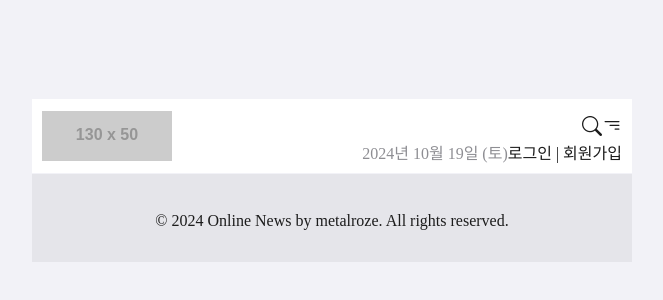
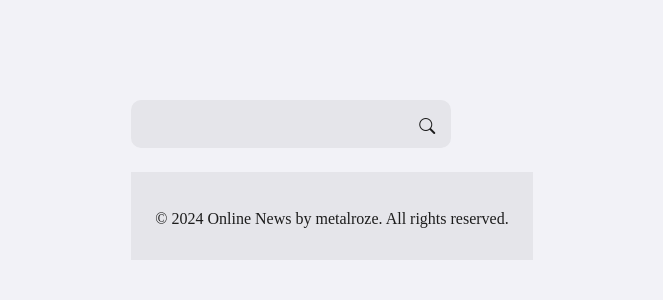
Before and after one commit to MetalRoze/OnlineNews_FE, a React (Vite) app: page /request-manage in a window 1280 px wide. Shown: the part 220-520 px from the top of the page, without its empty margins (308-971 px from the left). Built offline with nearby package versions, Linux system fonts and the light colour scheme; a web font is replaced by a local one.

Commit message:
style: search-bar css

```diff
--- a/src/App.jsx
+++ b/src/App.jsx
@@ -14,6 +14,7 @@ import GoBackHeader from './components/GoBackHeader';
 import LoginPage from './pages/login/Login';
 import SignupPage from './pages/signup/Signup';
 import ArticleDtPage from './pages/articleDetail/ArticleDetail';
+import RequestManage from './pages/requestManage/RequestManage';
 
 function App() {
   return (
@@ -29,7 +30,7 @@ const Main = () => {
   const isDetail = location.pathname === '/articleDetail';
 
   // 기사 상세 페이지 헤더
-  const excludedPaths = ["/desktop",];
+  const excludedPaths = ["/desktop", "/request-manage",];
   const isDesktop = excludedPaths.includes(location.pathname);
 
 
@@ -51,6 +52,7 @@ const Main = () => {
       <Routes>
         <Route path="/" element={<TestPage />} />
         <Route path="/desktop" element={<TestPageDT />} />
+        <Route path="/request-manage" element={<RequestManage/>}/>
         <Route path="/login" element={<LoginPage />} />
         <Route path="/signup" element={<SignupPage />} />
         <Route path="/articleDetail" element={<ArticleDtPage />} />
--- /dev/null
+++ b/src/components/SearchBar.jsx
@@ -0,0 +1,14 @@
+import React from 'react';
+import styled from 'styled-components';
+
+export default function SearchBar() {
+    return (
+        <div className='searchbar flex aiCenter pd10 br10'>
+            <input className='searchbar-input'></input>
+            <i className="bi bi-search ml05" />
+        </div>
+    );
+}
+const StyledRequestWrapper = styled.div`
+
+`;
--- /dev/null
+++ b/src/pages/requestManage/RequestManage.jsx
@@ -0,0 +1,16 @@
+import React from 'react';
+import styled from 'styled-components';
+import AdminRequest from '../../components/AdminRequest';
+import SearchBar from '../../components/SearchBar';
+
+export default function RequestManage() {
+    return (
+        <div >
+            <SearchBar/>
+            <br></br>
+        </div>
+    );
+}
+const StyledRequestWrapper = styled.div`
+
+`;
--- a/src/styles/styles.css
+++ b/src/styles/styles.css
@@ -213,3 +213,15 @@
     cursor: pointer;
     font-size: 16px;
 }
+
+.searchbar{
+    width: 20rem;
+    height: 3rem;
+    background-color: var(--color-gray20);
+}
+.searchbar-input{
+    border: none;
+    background-color: transparent;
+    outline: none;
+    width: 90%;
+}
```
